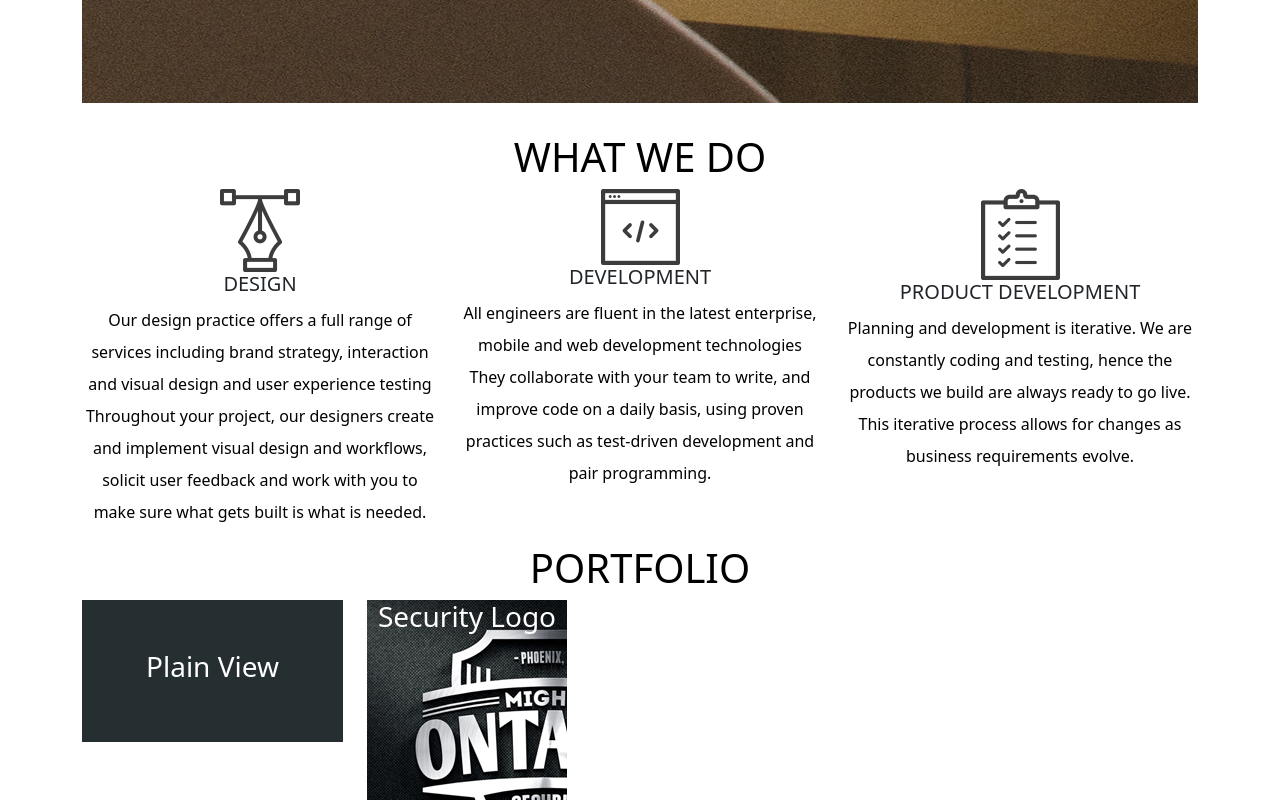
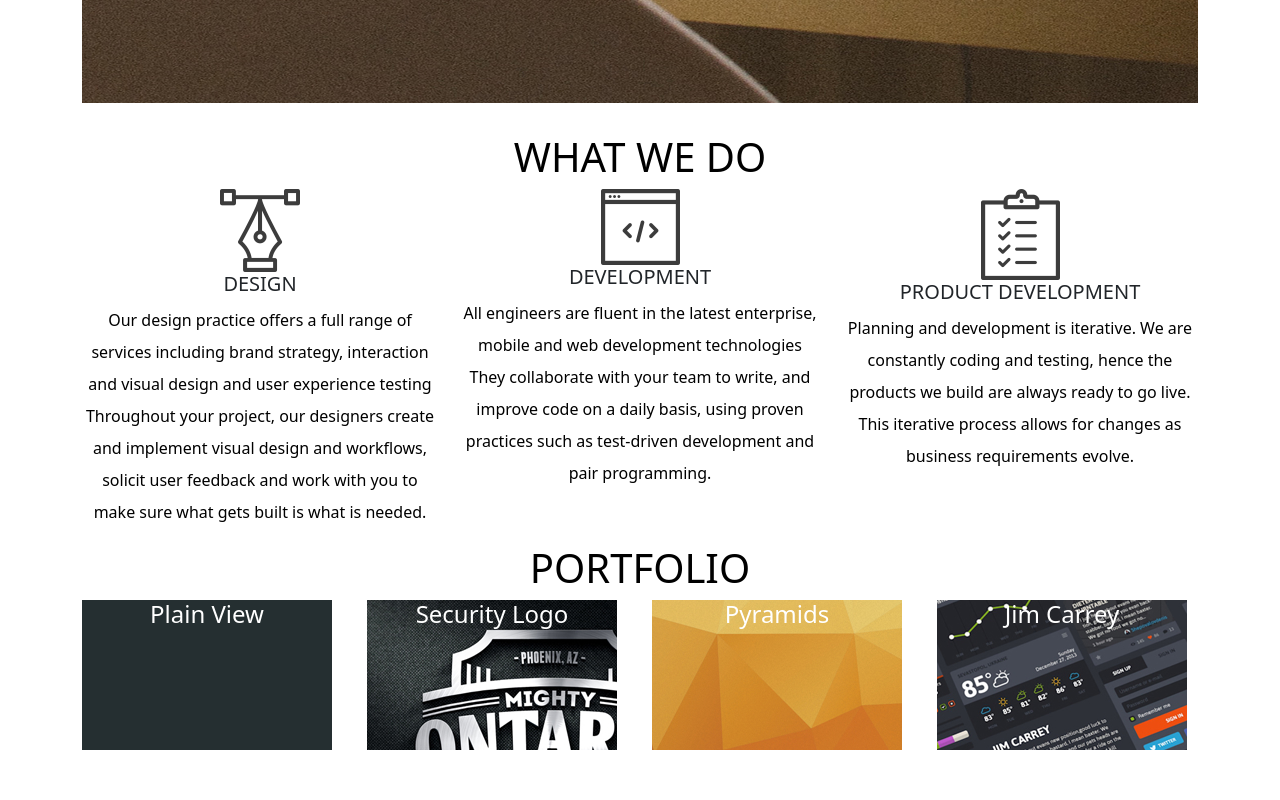
Before and after one commit to PapaFreddie/Delani-studio, a plain HTML site: page index.html in a window 1280 px wide. Shown: the part 1377-2177 px from the top of the page. After the commit the page ends 2127 px from the top, so only its background shows below. Drawn offline with nearby package versions, Linux system fonts and the light colour scheme; a web font is replaced by a local one.

Commit message:
updated boxes

```diff
--- a/index.html
+++ b/index.html
@@ -86,22 +86,28 @@
             <div class="row">
                 <div class="col-md-3">
                     <div class="box1">
-                        <h3>Plain View</h3>
+                        <h4>Plain View</h4>
 
                     </div>
 
                 </div>
                 <div class="col-md-3">
                     <div class="box2">
-                        <h3>Security Logo</h3>
+                        <h4>Security Logo</h4>
 
                     </div>
 
                 </div>
                 <div class="col-md-3">
+                    <div class="box3">
+                        <h4>Pyramids</h4>
+                    </div>
 
                 </div>
                 <div class="col-md-3">
+                    <div class="box4">
+                        <h4>Jim Carrey</h4>
+                    </div>
 
                 </div>
             </div>
--- a/style.css
+++ b/style.css
@@ -78,15 +78,31 @@ h1, h2, p{
     color: white;
     justify-content: center;
     text-align: center;
-    padding: 50px;
-    margin: 2px white;
+    height: 150px;
+    width: 250px;
+}
 
-}
 .box2{
     background-image: url(./images/work3.jpg);
     color: white;
     justify-content: center;
     text-align: center;
-    height: 200px;
-    width: 200px;
+    height: 150px;
+    width: 250px;
 }
+.box3{
+    background-image: url(./images/work2.jpg);
+    color: white;
+    justify-content: center;
+    text-align: center;
+    height: 150px;
+    width: 250px;
+}
+.box4{
+    background-image: url(./images/work1.jpg);
+    color: white;
+    justify-content: center;
+    text-align: center;
+    height: 150px;
+    width: 250px;
+}
```
